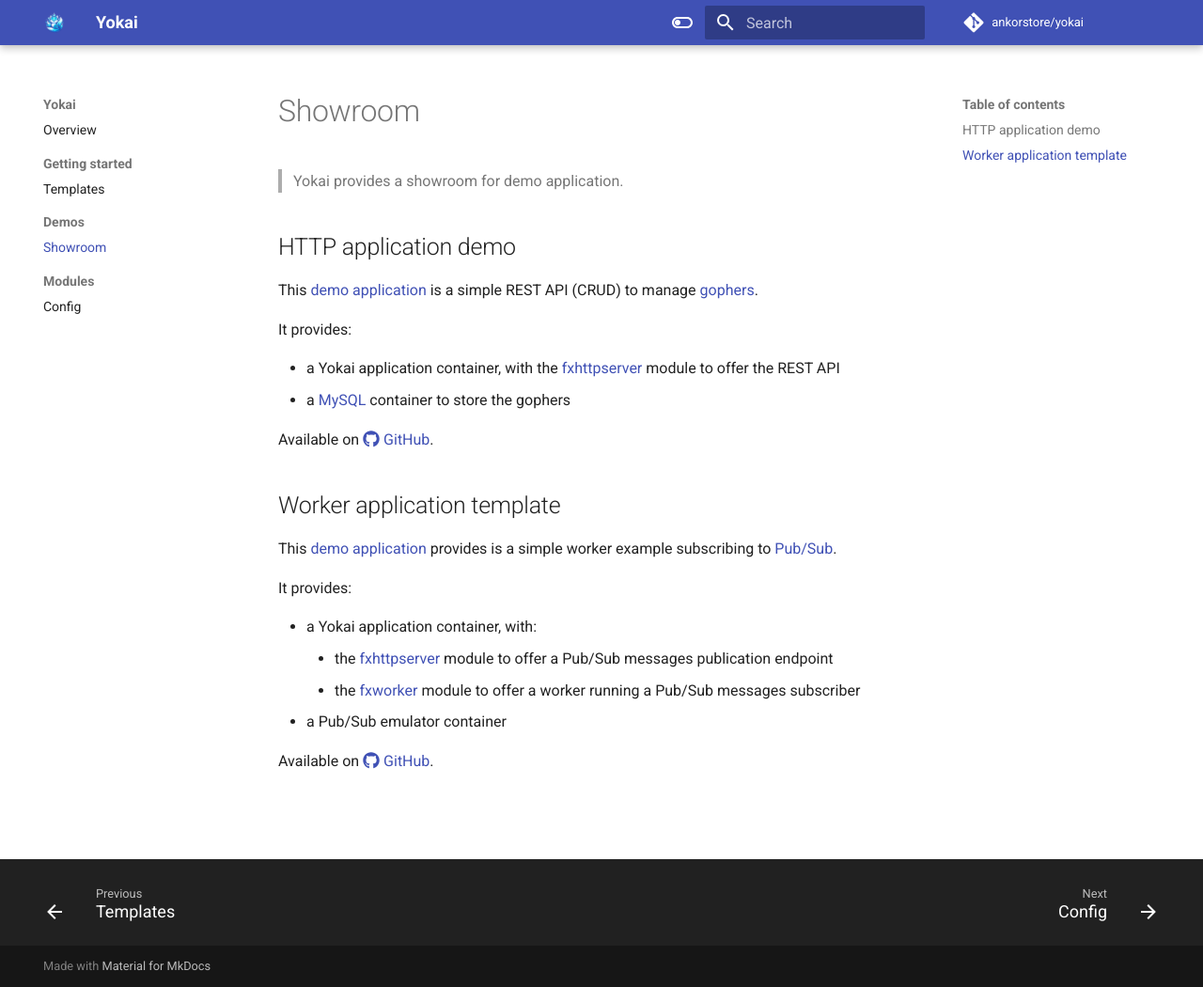
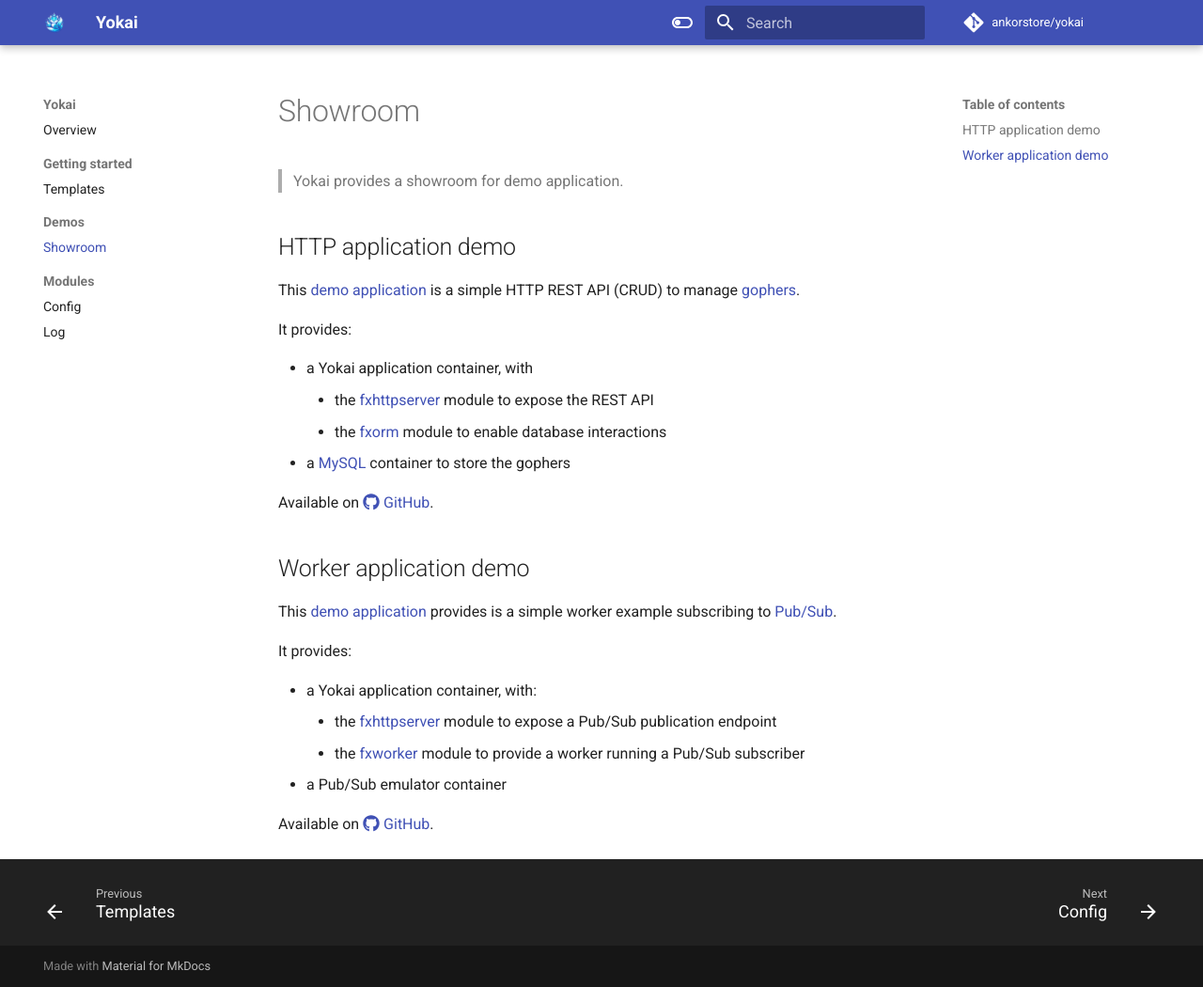
Before and after one commit to ankorstore/yokai, an MkDocs documentation site: the page built from docs/applications/showroom.md, in a window 1280 px wide and 1050 px high. Shown: the whole window at 94% size. Built offline with MkDocs 1.6.1 and Material for MkDocs 9.7.7, drawn with Linux system fonts in a browser that asks for light colours; comment, search, counter and statistics services are not loaded.

Commit message:
doc(main): Added documentation (#62)

```diff
--- a/docs/applications/showroom.md
+++ b/docs/applications/showroom.md
@@ -4,26 +4,26 @@
 
 ## HTTP application demo
 
-This [demo application](https://github.com/ankorstore/yokai-showroom/tree/main/http-demo) is a simple REST API (CRUD) to manage [gophers](https://go.dev/blog/gopher).
+This [demo application](https://github.com/ankorstore/yokai-showroom/tree/main/http-demo) is a simple HTTP REST API (CRUD) to manage [gophers](https://go.dev/blog/gopher).
 
 It provides:
 
-- a Yokai application container, with the [fxhttpserver](https://github.com/ankorstore/yokai/tree/main/fxhttpserver) module to offer the REST API
+- a Yokai application container, with
+  	- the [fxhttpserver](https://github.com/ankorstore/yokai/tree/main/fxhttpserver) module to expose the REST API
+  	- the [fxorm](https://github.com/ankorstore/yokai/tree/main/fxorm) module to enable database interactions
 - a [MySQL](https://www.mysql.com/) container to store the gophers
 
 Available on [:fontawesome-brands-github: GitHub](https://github.com/ankorstore/yokai-showroom/tree/main/http-demo).
 
-## Worker application template
+## Worker application demo
 
 This [demo application](https://github.com/ankorstore/yokai-showroom/tree/main/worker-demo) provides is a simple worker example subscribing to [Pub/Sub](https://cloud.google.com/pubsub).
 
 It provides:
 
 - a Yokai application container, with:
-	- the [fxhttpserver](https://github.com/ankorstore/yokai/tree/main/fxhttpserver) module to offer a Pub/Sub
-	  messages publication endpoint
-	- the [fxworker](https://github.com/ankorstore/yokai/tree/main/fxworker) module to offer a worker running a Pub/Sub
-	  messages subscriber
+	- the [fxhttpserver](https://github.com/ankorstore/yokai/tree/main/fxhttpserver) module to expose a Pub/Sub publication endpoint
+	- the [fxworker](https://github.com/ankorstore/yokai/tree/main/fxworker) module to provide a worker running a Pub/Sub subscriber
 - a Pub/Sub emulator container
 
 Available on [:fontawesome-brands-github: GitHub](https://github.com/ankorstore/yokai-showroom/tree/main/worker-demo).
--- a/mkdocs.yml
+++ b/mkdocs.yml
@@ -63,3 +63,4 @@
       - "Showroom": applications/showroom.md
   - "Modules":
       - "Config": modules/fxconfig.md
+      - "Log": modules/fxlog.md
```
Also changed, not shown: docs/modules/fxconfig.md (+1 -1 lines), docs/modules/fxlog.md (added, +107 -0 lines).
